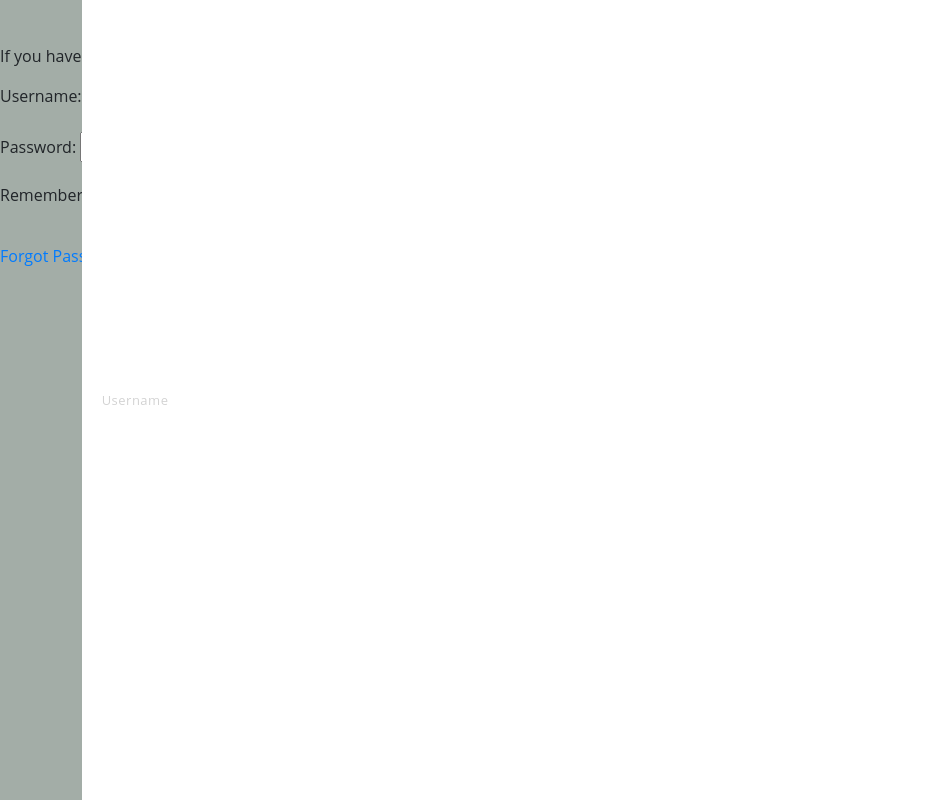
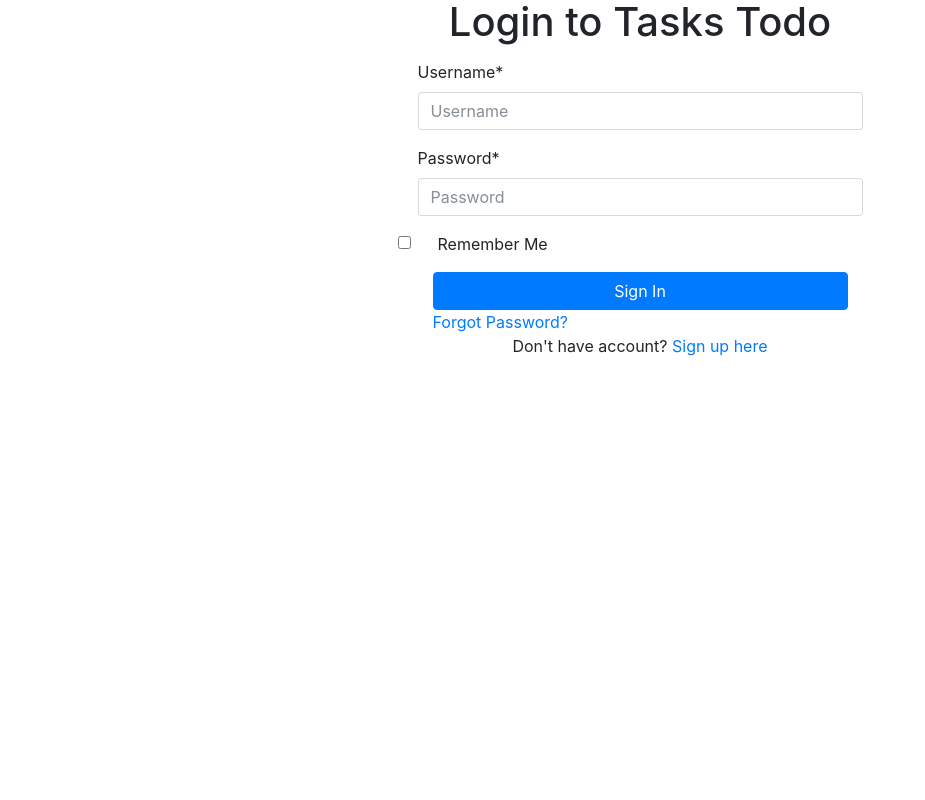
Before and after one commit to jkinathan/Task_todo, a Django app: page /accounts/login/ in a window 1280 px wide; the page is wider, and only the part inside the window is pictured. Shown: that part, without its empty margins (0-925 px from the left). Run offline with Django 3.2, Linux system fonts and the light colour scheme; some libraries are stand-ins or nearby versions.

Commit message:
crispy forms login

```diff
--- a/todo_project/static/css/style.css
+++ b/todo_project/static/css/style.css
@@ -21,9 +21,7 @@ body {
     -webkit-box-shadow: 0 0 2px rgba(0,0,0,0.2);
             box-shadow: 0 0 2px rgba(0,0,0,0.2);
 }
-.btn:hover {
-    background-color: rgb(220, 160, 248);
-  }
+
 .row {
     display: block;
     padding: 10px;
@@ -209,14 +207,13 @@ button {
 [class*='category-'] {
     display: inline-block;
     font-size: 10px;
-    background: #444;
+    background: rgb(121, 197, 128);
     vertical-align: middle;
     color: #fff;
     padding: 10px;
-    width: 75px;
     text-align: center;
-    border-radius: 2px;
-    /* float: right; */
+    border-radius: 4px;
+    float: right;
     font-weight: normal;
     /* text-transform: uppercase; */
     margin-right: 20px;
--- a/todo_project/templates/account/login.html
+++ b/todo_project/templates/account/login.html
@@ -1,4 +1,5 @@
-{% extends "account/base.html" %}
+{% extends "nav.html" %}
+{% load crispy_forms_tags %}
 
 {% load i18n %}
 {% load account socialaccount %}
@@ -7,38 +8,42 @@
 
 {% block content %}
 
-<h1>{% trans "Sign In" %}</h1>
+<div class="container">
+        <div class="row">
+			<div class="col-md-5 mx-auto">
+			<div id="first">
+				<div class="myform form ">
+					 <div class="logo mb-3">
+						 <div class="col-md-12 text-center">
+							<h1>Login to Tasks Todo</h1>
+						 </div>
+					</div>
 
-{% get_providers as socialaccount_providers %}
+                   <form class="login" method="POST" action="{% url 'account_login' %}">
+                      {% csrf_token %}
+                      {{ form|crispy }}
 
-{% if socialaccount_providers %}
-<p>{% blocktrans with site.name as site_name %}Please sign in with one
-of your existing third party accounts. Or, <a href="{{ signup_url }}">sign up</a>
-for a {{ site_name }} account and sign in below:{% endblocktrans %}</p>
+                           <div class="col-md-12 text-center ">
+                            <button type="submit" class=" btn btn-block mybtn btn-primary tx-tfm">{% trans "Sign In" %}</button>
+                           </div>
+                           <div class="col-md-12 ">
+                              <div class="login-or">
+                                 {% if redirect_field_value %}
+                                <input type="hidden" name="{{ redirect_field_name }}" value="{{ redirect_field_value }}" />
+                                {% endif %}
+                                <a class="button secondaryAction" href="{% url 'account_reset_password' %}">{% trans "Forgot Password?" %}</a>
 
-<div class="socialaccount_ballot">
+                              </div>
+                           </div>
 
-  <ul class="socialaccount_providers">
-    {% include "socialaccount/snippets/provider_list.html" with process="login" %}
-  </ul>
+                           <div class="form-group">
+                              <p class="text-center">Don't have account? <a href="{{ signup_url }}" id="signup">Sign up here</a></p>
+                           </div>
+                        </form>
 
-  <div class="login-or">{% trans 'or' %}</div>
+				</div>
+			</div>
 
-</div>
-
-{% else %}
-<p>{% blocktrans %}If you have not created an account yet, then please
-<a href="{{ signup_url }}">sign up</a> first.{% endblocktrans %}</p>
-{% endif %}
-
-<form class="login" method="POST" action="{% url 'account_login' %}">
-  {% csrf_token %}
-  {{ form.as_p }}
-  {% if redirect_field_value %}
-  <input type="hidden" name="{{ redirect_field_name }}" value="{{ redirect_field_value }}" />
-  {% endif %}
-  <a class="button secondaryAction" href="{% url 'account_reset_password' %}">{% trans "Forgot Password?" %}</a>
-  <button class="primaryAction" type="submit">{% trans "Sign In" %}</button>
-</form>
-
+		</div>
+      </div>
 {% endblock %}
--- /dev/null
+++ b/todo_project/templates/nav.html
@@ -0,0 +1,20 @@
+<!DOCTYPE html>
+<html >
+<head>
+  <meta charset="UTF-8">
+  <title>TodoApp </title>
+  {% load static %}
+  <link rel="stylesheet" href="https://maxcdn.bootstrapcdn.com/bootstrap/4.0.0-beta/css/bootstrap.min.css" integrity="sha384-/Y6pD6FV/Vv2HJnA6t+vslU6fwYXjCFtcEpHbNJ0lyAFsXTsjBbfaDjzALeQsN6M" crossorigin="anonymous">
+  <link rel="stylesheet" type="text/css" href="https://maxcdn.bootstrapcdn.com/font-awesome/4.7.0/css/font-awesome.min.css">
+
+</head>
+<body>
+
+
+{% block content %}
+
+{% endblock content %}
+
+<script src="https://ajax.googleapis.com/ajax/libs/jquery/3.2.1/jquery.min.js"></script>
+</body>
+</html>
--- a/todo_project/templates/todoapp/index.html
+++ b/todo_project/templates/todoapp/index.html
@@ -21,7 +21,7 @@
                         <option class="" value="{{ category.name }}" name="{{ category.name }}">{{ category.name }}</option>
                     {% endfor %}
                     </select>
-                    <label for="category" style="color:blue">Category </label>(insert new catetory at /admin)
+                    <label for="category" style="color:blue">CATEGORY (insert new catetory at /admin)</label>
                 </div>
                 <div class="inputContainer">
                     <input type="date" id="dueDate" class="taskDate" name="date">
--- a/todo_project/todo_project/settings.py
+++ b/todo_project/todo_project/settings.py
@@ -38,12 +38,15 @@ INSTALLED_APPS = [
     'django.contrib.messages',
     'django.contrib.staticfiles',
     'todoapp',
+    'crispy_forms',
     #all-auth
     'django.contrib.sites',#new
     'allauth',
     'allauth.account',
     'allauth.socialaccount',
 ]
+
+CRISPY_TEMPLATE_PACK = 'bootstrap4'
 
 AUTHENTICATION_BACKENDS = [
 
```
Also changed, not shown: todo_project/db.sqlite3.
